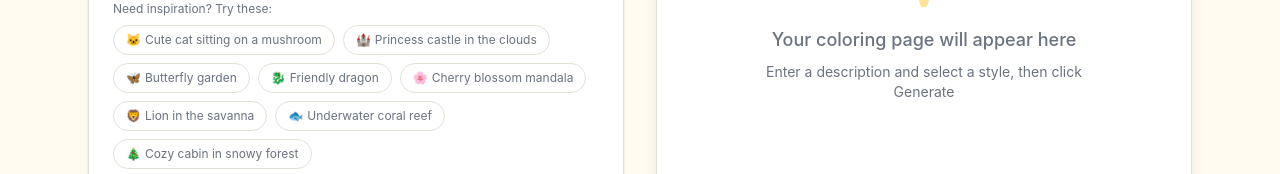
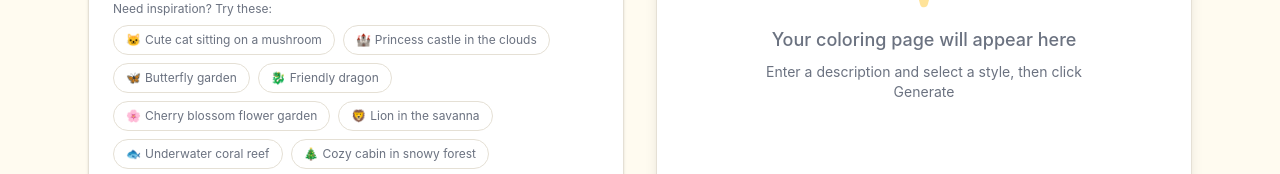
Before and after one commit to rinbs1120/pixcraftx, a Next.js app: page /generate in a window 1280 px wide. Shown: the part 418-592 px from the top of the page. Built offline with nearby package versions, Linux system fonts and the light colour scheme; no server answers; a web font is replaced by a local one.

Commit message:
fix: replace style-conflicting prompt Cherry blossom mandala with neutral wording

```diff
--- a/src/app/generate/page.tsx
+++ b/src/app/generate/page.tsx
@@ -38,7 +38,7 @@ const EXAMPLE_PROMPTS = [
   { emoji: '\ud83c\udff0', text: 'Princess castle in the clouds' },
   { emoji: '\ud83e\udd8b', text: 'Butterfly garden' },
   { emoji: '\ud83d\udc09', text: 'Friendly dragon' },
-  { emoji: '\ud83c\udf38', text: 'Cherry blossom mandala' },
+  { emoji: '\ud83c\udf38', text: 'Cherry blossom flower garden' },
   { emoji: '\ud83e\udd81', text: 'Lion in the savanna' },
   { emoji: '\ud83d\udc1f', text: 'Underwater coral reef' },
   { emoji: '\ud83c\udf84', text: 'Cozy cabin in snowy forest' },
```
